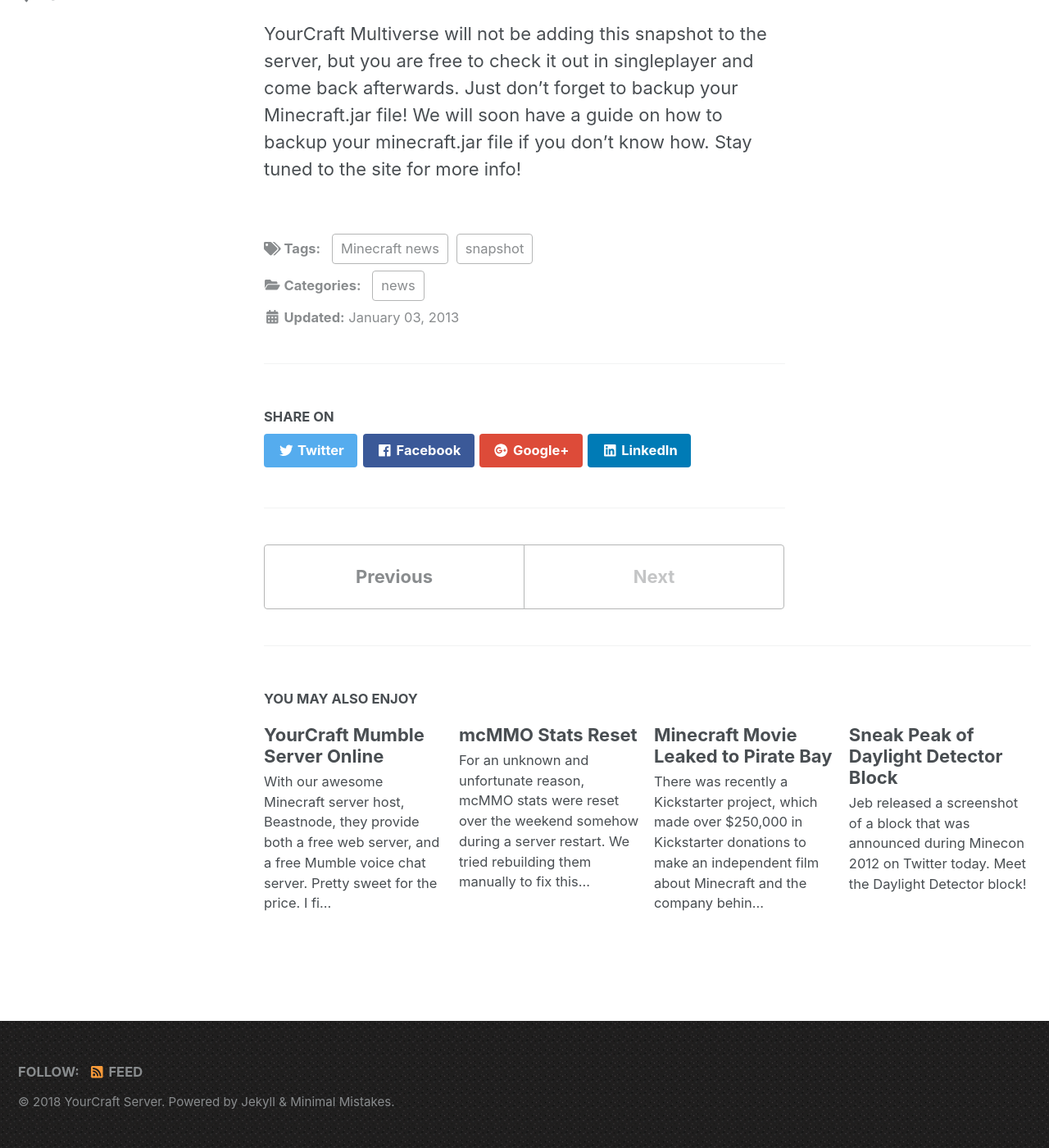
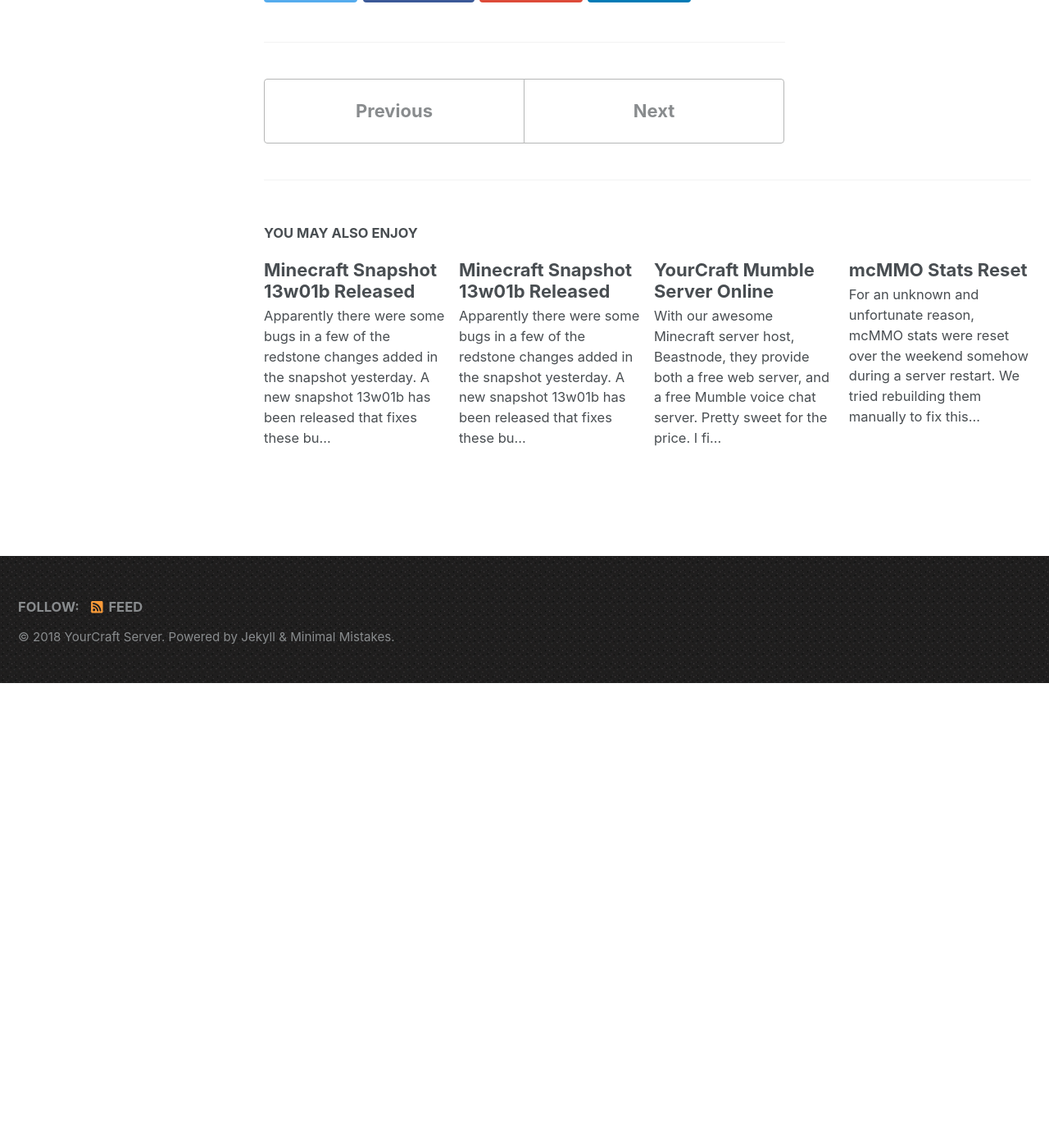
Before and after one commit to sk33lz/yourcraftserver, a Jekyll site: the page built from docs/_posts/2013-01-03-minecraft-snapshot-13w01a-released.md, in a window 1280 px wide and 1400 px high, scrolled down 2421 px. Shown: the whole window at 82% size. Built offline with Jekyll 4.4.1, drawn with Linux system fonts in a browser that asks for light colours; nearby versions of some CDN libraries; after the commit the page ends 3254 px from its top, so only the background shows below that; some of the changed text lies outside the part shown.

Commit message:
Adding posts and fixing images.

```diff
--- /dev/null
+++ b/docs/_posts/2013-01-04-minecraft-snapshot-13w01b-released.md
@@ -0,0 +1,21 @@
+---
+title: "Minecraft Snapshot 13w01b Released"
+date:   2013-01-04 13:45:58 -0500
+categories:
+  - news
+tags:
+  - Minecraft news
+  - snapshot
+---
+
+Apparently there were some bugs in a few of the redstone changes added in the snapshot yesterday. A new snapshot 13w01b has been released that fixes these bugs.
+
+**Fixes include:**
+
+* List of issues “[fixed for 1.5](https://minecraft.gamepedia.com/1.5)″
+* Notable: The crash for looping comparator circuits has been fixed
+
+**Download the updated snapshot here:**
+
+**Client:** http://assets.minecraft.net/13w01b/minecraft.jar
+**Server:** http://assets.minecraft.net/13w01b/minecraft_server.jar (or [EXE](http://assets.minecraft.net/13w01b/Minecraft_Server.exe))
--- /dev/null
+++ b/docs/_posts/2013-01-06-player-town-warps-enabled.md
@@ -0,0 +1,23 @@
+---
+title: "Minecraft Snapshot 13w01b Released"
+date:   2013-01-04 13:45:58 -0500
+header:
+  image: /assets/images/posts/2013-01-05_23.18.10.png
+categories:
+  - news
+tags:
+  - Minecraft news
+  - snapshot
+---
+
+Apparently there were some bugs in a few of the redstone changes added in the snapshot yesterday. A new snapshot 13w01b has been released that fixes these bugs.
+
+**Fixes include:**
+
+* List of issues “[fixed for 1.5](https://minecraft.gamepedia.com/1.5)″
+* Notable: The crash for looping comparator circuits has been fixed
+
+**Download the updated snapshot here:**
+
+**Client:** http://assets.minecraft.net/13w01b/minecraft.jar
+**Server:** http://assets.minecraft.net/13w01b/minecraft_server.jar (or [EXE](http://assets.minecraft.net/13w01b/Minecraft_Server.exe))
```
Also changed, not shown: docs/_posts/2013-01-03-minecraft-snapshot-13w01a-released.md (+1 -5 lines), docs/assets/images/posts/2013-01-05_23.18.10.png (added).
